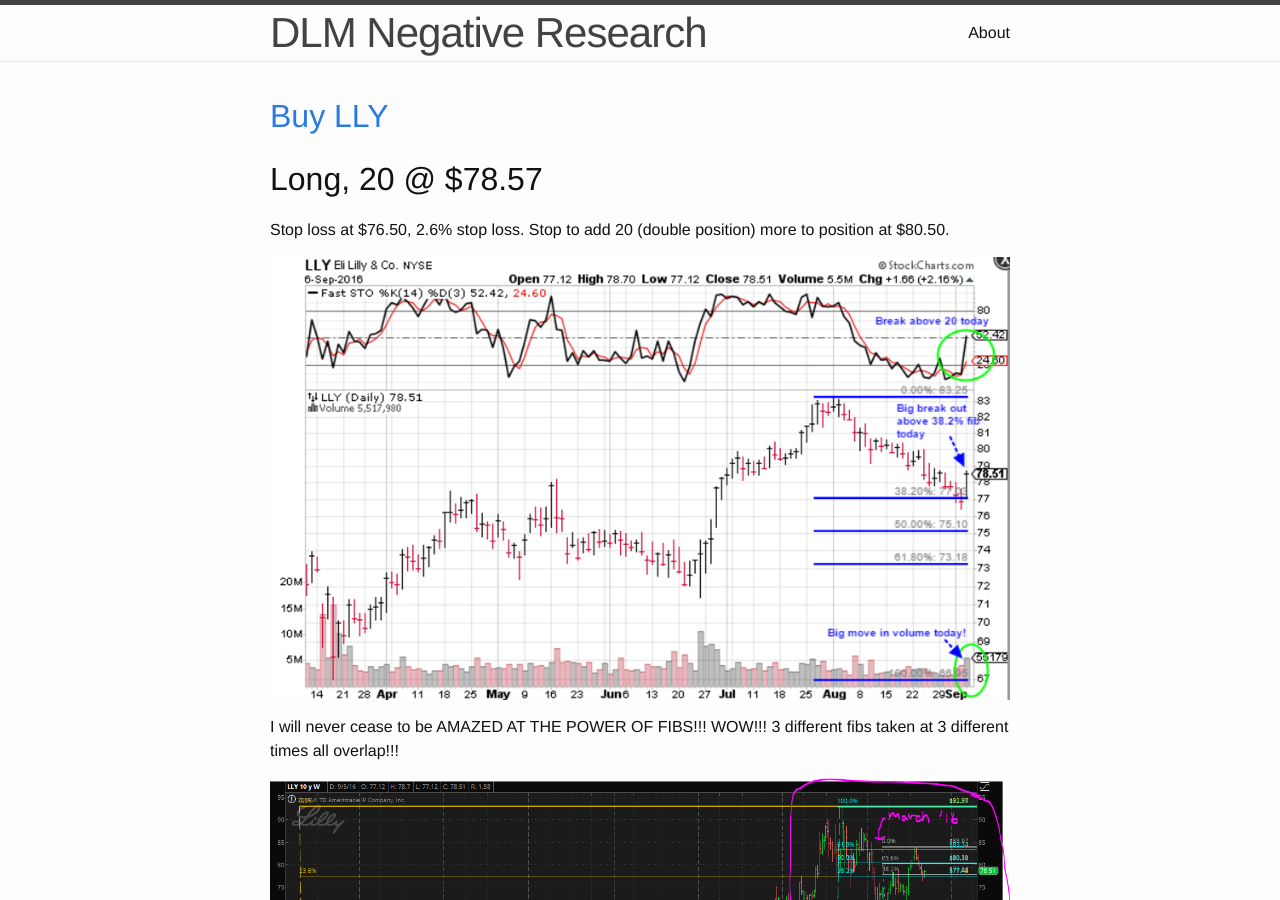
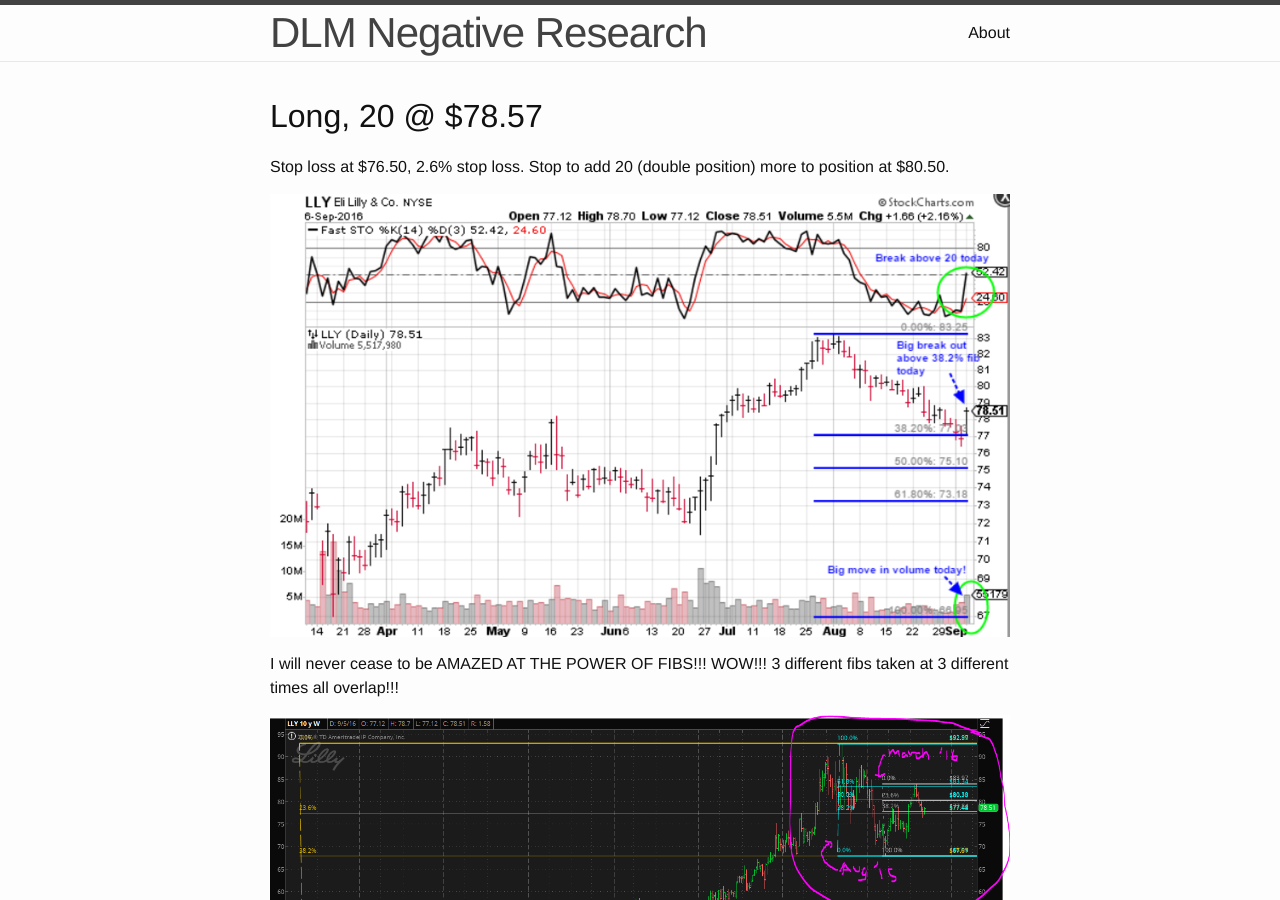
Before and after one commit to dont-lose-money/dont-lose-money.github.io, a Jekyll site: the page built from index.html, in a window 1280 px wide and 900 px high. Built offline with Jekyll 4.4.1, drawn with Linux system fonts in a browser that asks for light colours.

Commit message:
remove extraneous title link

```diff
--- a/_includes/post_detail.html
+++ b/_includes/post_detail.html
@@ -1,9 +1 @@
-<h1 class="entry-title">
-{% if page.title %}
-  <a href="{{ root_url }}{{ page.url }}">{{ page.title }}</a>
-{% endif %}
-{% if post.title %}
-  <a href="{{ root_url }}{{ post.url }}">{{ post.title }}</a>
-{% endif %}
-</h1>
 <div class="entry-content">{{ content }}</div>
```
